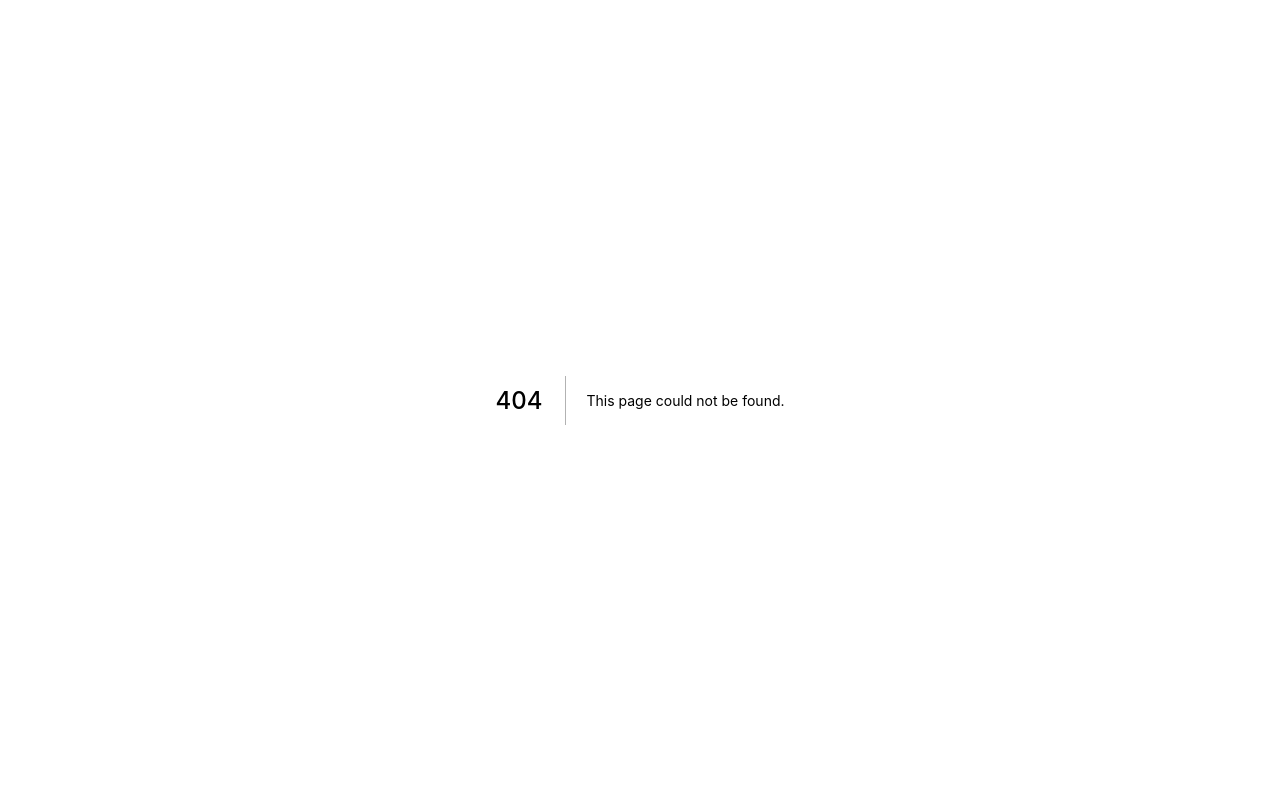
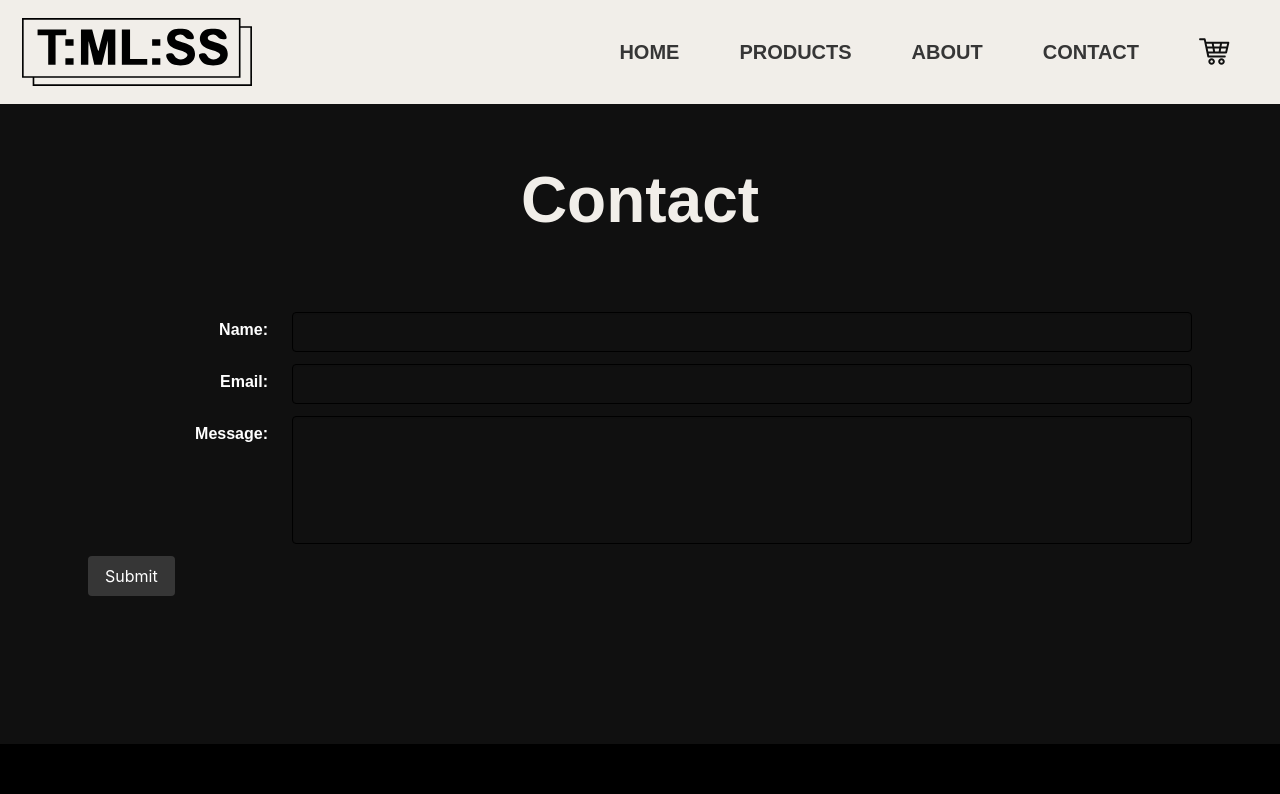
Before and after one commit to orctamer/TMLSS, a Next.js app: page /contact in a window 1280 px wide. Before the commit this address had no page. Shown: the top 794 px of the page. Built offline with nearby package versions, Linux system fonts and the light colour scheme; a web font is replaced by a local one.

Commit message:
added contact form

```diff
--- /dev/null
+++ b/components/Form.js
@@ -0,0 +1,144 @@
+// Customize this 'myform.js' script and add it to your JS bundle.
+// Then import it with 'import MyForm from "./myform.js"'.
+// Finally, add a <MyForm/> element whereever you wish to display the form.
+
+import React from "react";
+
+export default class MyForm extends React.Component {
+  constructor(props) {
+    super(props);
+    this.submitForm = this.submitForm.bind(this);
+    this.state = {
+      status: ""
+    };
+  }
+
+  render() {
+    const { status } = this.state;
+    return (
+			<section style={{ minHeight: "80vh" }} className="section container">
+				<h1
+					className="has-text-centered has-text-weight-bold"
+					style={{
+						fontSize: "48pt",
+						marginBottom: "1em",
+					}}
+				>
+					Contact
+				</h1>
+				<div className="field">
+					<form
+						onSubmit={this.submitForm}
+						action="https://formspree.io/moqkvlqq"
+						method="POST"
+					>
+						<div className="field is-horizontal">
+							<div className="field-label is-normal">
+								<label className="label">Name:</label>
+							</div>
+							<div className="field-body">
+								<input className="input" required type="name" name="name" />
+							</div>
+						</div>
+						<div className="field is-horizontal">
+							<div className="field-label is-normal">
+								<label className="label">Email:</label>
+							</div>
+							<div className="field-body">
+								<input className="input" required type="email" name="email" />
+							</div>
+						</div>
+						<div className="field is-horizontal">
+							<div className="field-label is-normal">
+								<label className="label">Message:</label>
+							</div>
+							<div className="field-body">
+								<div className="field">
+									<div className="control">
+										<textarea
+											type="text"
+											name="message"
+											required
+											spellCheck="false"
+											className="textarea"
+										></textarea>
+									</div>
+								</div>
+							</div>
+						</div>
+						<div className="field is-horizontal">
+							<div class="field-label"></div>
+							<div className="field-body">
+								<div className="field">
+									<div className="control">
+										{status === "SUCCESS" ? (
+											<p className="has-text-weight-bold">
+												Thanks! We will contact you as soon as possible!
+											</p>
+										) : (
+											<button className="button is-dark">Submit</button>
+										)}
+										{status === "ERROR" && (
+											<p className="has-text-weight-bold has-text-danger">
+												Ooops! There was an error.
+											</p>
+										)}
+									</div>
+								</div>
+							</div>
+						</div>
+					</form>
+					<style jsx>{`
+						label {
+							color: white;
+						}
+						input,
+						textarea {
+							background: #101010;
+							color: white;
+              border: 1px solid black;
+              resize: none;
+						}
+						input:-webkit-autofill,
+						input:-webkit-autofill:hover,
+						input:-webkit-autofill:focus,
+						textarea:-webkit-autofill,
+						textarea:-webkit-autofill:hover,
+						textarea:-webkit-autofill:focus,
+						select:-webkit-autofill,
+						select:-webkit-autofill:hover,
+						select:-webkit-autofill:focus textarea:active {
+							-webkit-text-fill-color: white;
+							border: 1px solid white;
+							-webkit-box-shadow: 0 0 0px 1000px #101010 inset;
+						}
+						textarea:focus,
+						input:active,
+						input:focus {
+							border: 1px solid white;
+						}
+					`}</style>
+				</div>
+			</section>
+		);
+  }
+
+  submitForm(ev) {
+    ev.preventDefault();
+    const form = ev.target;
+    const data = new FormData(form);
+    const xhr = new XMLHttpRequest();
+    xhr.open(form.method, form.action);
+    xhr.setRequestHeader("Accept", "application/json");
+    xhr.onreadystatechange = () => {
+      if (xhr.readyState !== XMLHttpRequest.DONE) return;
+      if (xhr.status === 200) {
+        form.reset();
+        this.setState({ status: "SUCCESS" });
+      } else {
+        this.setState({ status: "ERROR" });
+      }
+    };
+    xhr.send(data);
+  }
+}
--- a/components/Navbar.js
+++ b/components/Navbar.js
@@ -61,7 +61,7 @@ class Navbar extends Component {
 							<a href="/about" className="navbar-item navbox item">
 								About
 							</a>
-							<a href="/" className="navbar-item navbox item">
+							<a href="/contact" className="navbar-item navbox item">
 								Contact
 							</a>
 							<a
--- a/components/ProductLayout.js
+++ b/components/ProductLayout.js
@@ -85,7 +85,7 @@ class ProductLayout extends Component {
 							}}
 						>
 							<button
-								className="button is-black snipcart-add-item"
+								className="button is-dark snipcart-add-item"
 								data-item-id={this.props.id}
 								data-item-name={`\\\\ ${this.props.name} --:--`}
 								data-item-price={this.props.price}
--- /dev/null
+++ b/pages/contact.js
@@ -0,0 +1,12 @@
+import Layout from '../components/Layout';
+import MyForm from '../components/Form';
+
+const Form = () => (
+  <Layout title="Contact">
+    <MyForm />
+  </Layout>
+)
+
+
+
+export default Form;
```
